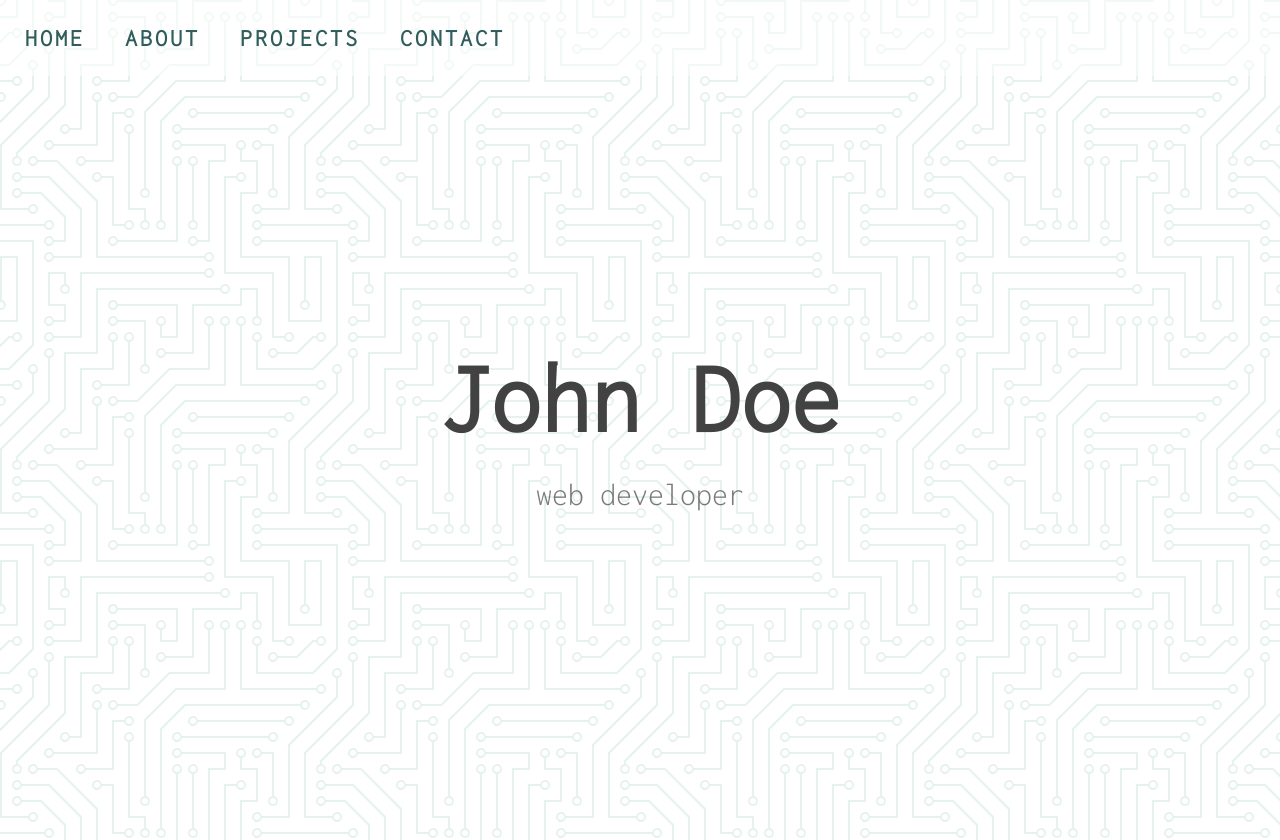
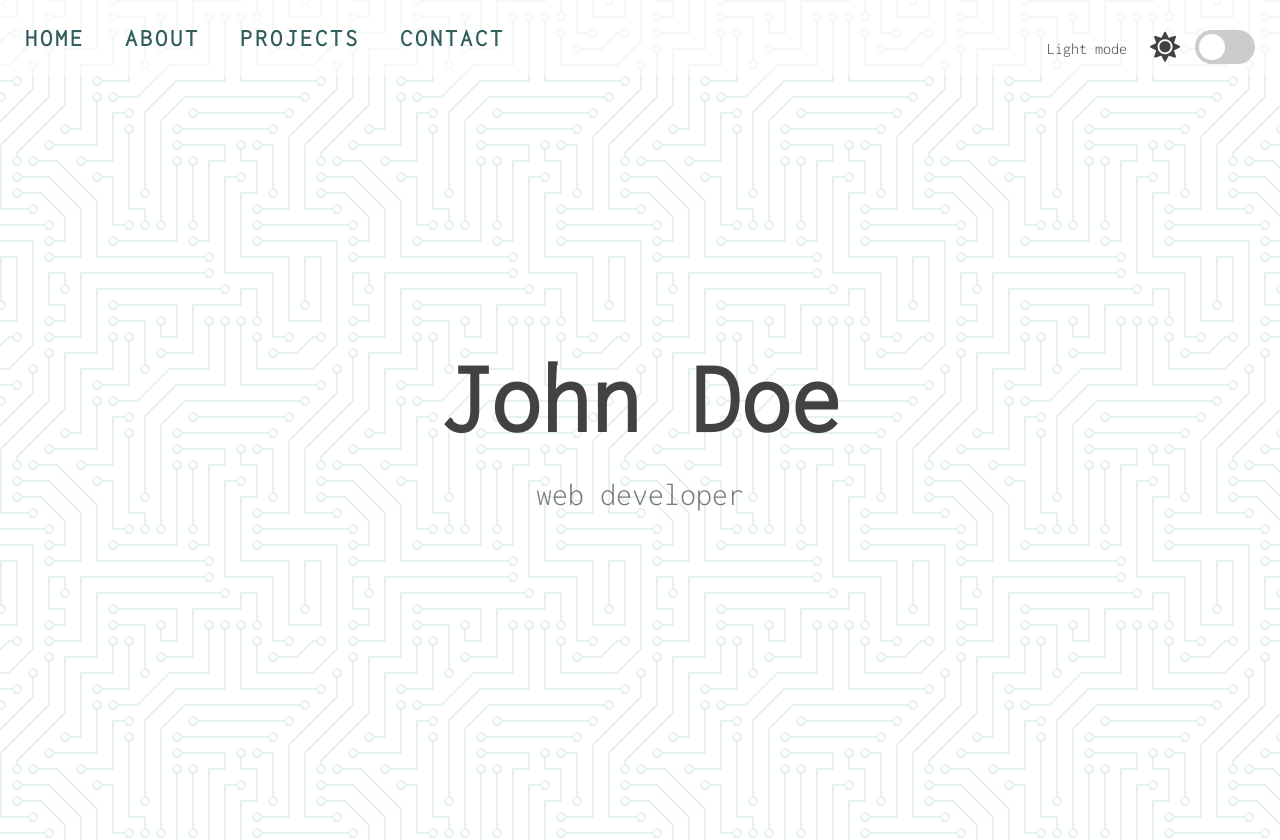
Before and after one commit to shay122990/LightDark-mode-LandingPage-withJS-CSS, a plain HTML site: page index.html in a window 1280 px wide. Shown: the top 840 px of the page. Drawn offline with Linux system fonts and the light colour scheme.

Commit message:
added toggle switch

```diff
--- a/index.html
+++ b/index.html
@@ -10,6 +10,17 @@
     <title>Light/Dark Portfolio Page</title>
 </head>
 <body>
+    <!-- Dark Mode Switch -->
+    <div class="theme-switch-wrapper">
+        <span id="toggle-icon">
+            <span class="toggle-text">Light mode</span>
+            <i class="fas fa-sun"></i>
+        </span>
+        <label  class="theme-switch">
+            <input type="checkbox">
+            <div class="slider round"></div>
+        </label>
+    </div>
     <!-- Navigation -->
     <nav id="nav">
         <a href="#home">HOME</a>
@@ -22,7 +33,7 @@
         <div class="title-group">
             <h1>John Doe</h1>
             <h2>web developer</h2>
-     </div>
+        </div>
     </section>
     <!-- About -->
     <section id="about">
--- a/style.css
+++ b/style.css
@@ -82,13 +82,14 @@ a:focus {
 /* Home Section */
 .title-group {
   text-align: center;
+
 }
 
 /* About Section */
 .about-container {
   display: flex;
   flex-wrap: wrap;
-  padding: 2rem;
+  padding: 1rem;
 }
 
 .image-container {
@@ -111,7 +112,7 @@ img {
 .projects-container {
   display: flex;
   flex-wrap: wrap;
-  padding: 2rem;
+  padding: 1rem;
 }
 
 .text-box {
@@ -139,3 +140,78 @@ p {
 .fab:hover {
   color: var(--on-background);
 }
+/* Dark Mode Toggle */
+.theme-switch-wrapper {
+  display: flex;
+  align-items: center;
+  z-index: 100;
+  position: fixed;
+  right: 25px;
+  top: 30px;
+}
+
+.theme-switch-wrapper span {
+  margin-right: 10px;
+  font-size: 1rem;
+}
+
+.toggle-text {
+  position: relative;
+  top: -4px;
+  right: 5px;
+  color: var(--on-background);
+}
+
+.theme-switch {
+  display: inline-block;
+  height: 34px;
+  position: relative;
+  width: 60px;
+}
+
+.theme-switch input {
+  display: none;
+}
+
+.slider {
+  background: #ccc;
+  bottom: 0;
+  cursor: pointer;
+  left: 0;
+  position: absolute;
+  right: 0;
+  top: 0;
+  transition: 0.4s;
+}
+
+.slider::before {
+  background: #fff;
+  bottom: 4px;
+  content: "";
+  height: 26px;
+  left: 4px;
+  position: absolute;
+  transition: 0.4s;
+  width: 26px;
+}
+
+input:checked + .slider {
+  background: var(--primary-color);
+}
+
+input:checked + .slider::before {
+  transform: translateX(26px);
+}
+
+.slider.round {
+  border-radius: 34px;
+}
+
+.slider.round::before {
+  border-radius: 50%;
+}
+
+.fas {
+  font-size: 30px;
+  margin-right: 5px;
+}
```
